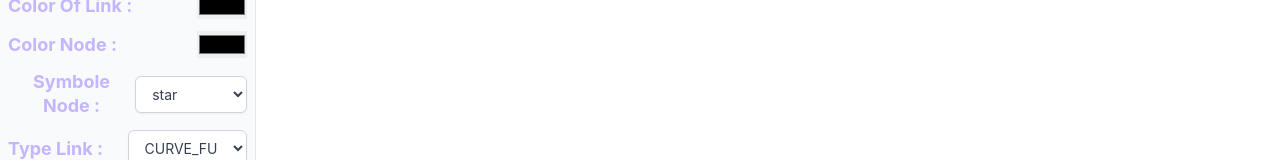
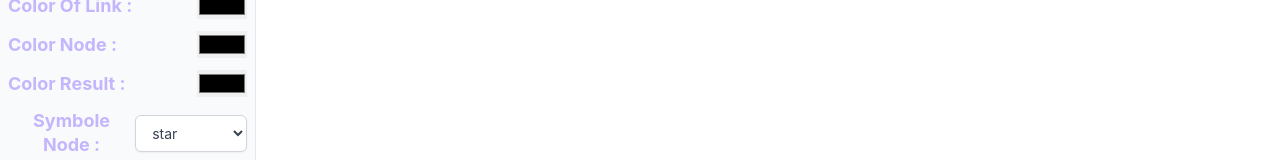
Before and after one commit to imad-oi/Kruskal_algorithm, a React (Vite) app: page / in a window 1280 px wide. Shown: the part 227-387 px from the top of the page. Built offline with nearby package versions, Linux system fonts and the light colour scheme.

Commit message:
add color of result kruskal

```diff
--- a/src/App.jsx
+++ b/src/App.jsx
@@ -1,6 +1,6 @@
 import { useState } from "react";
 import GraphFeed from "./components/GraphFeed";
-import HeaderBar from "./components/HeaderBar";
+import HeaderBar, { configResultColor } from "./components/HeaderBar";
 import axios from "axios";
 import "./App.css";
 import GraphConfig from "./components/GraphConfig.jsx";
@@ -20,6 +20,7 @@ const defaultData = {
 export default function App() {
   const [data, setData] = useState(defaultData);
   const [config, setConfig] = useState(initialConfig);
+  const [configResulColor, setConfigResulColor] = useState(configResultColor.color);
   const [alertMessage, setAlertMessage] = useState("");
   const [nodesToBeDeleted, setNodesToBeDeleted] = useState([]); // [nodeId1, nodeId2, ...
 
@@ -75,6 +76,8 @@ export default function App() {
           setAlertMessage={setAlertMessage}
           nodesToBeDeleted={nodesToBeDeleted}
           setNodesToBeDeleted={setNodesToBeDeleted}
+          configResulColor={configResulColor}
+          setConfigResulColor={setConfigResulColor}
         />
       </div>
       <div className="flex flex-grow ">
@@ -83,6 +86,7 @@ export default function App() {
             nodesToBeDeleted={nodesToBeDeleted}
             setNodesToBeDeleted={setNodesToBeDeleted}
             setConfig={setConfig}
+            setConfigResulColor={setConfigResulColor}
           />
         </div>
         <div className="w-4/5">
--- a/src/components/GraphConfig.jsx
+++ b/src/components/GraphConfig.jsx
@@ -1,3 +1,5 @@
+import { configResultColor } from "./HeaderBar";
+
 const linkType = {
   STRAIGHT: "STRAIGHT",
   CURVE_SMOOTH: "CURVE_SMOOTH",
@@ -42,7 +44,7 @@ export const config = {
   },
 };
 
-const GraphConfig = ({ setConfig, setNodesToBeDeleted, nodesToBeDeleted }) => {
+const GraphConfig = ({ setConfig, setNodesToBeDeleted, nodesToBeDeleted ,setConfigResulColor}) => {
   const handleColorChangeOfLink = (e) => {
     config.link.color = e.target.value;
     const config1 = {
@@ -60,6 +62,11 @@ const GraphConfig = ({ setConfig, setNodesToBeDeleted, nodesToBeDeleted }) => {
       link: { ...config.link },
     };
     setConfig(config1);
+  };
+  const handleResultColorChange = (e) => {
+    configResultColor.color = e.target.value;
+    const config1 = {...configResultColor.color };
+    setConfigResulColor(config1);
   };
   const handleSymbolChange = (e) => {
     config.node.symbolType = e.target.value;
@@ -135,6 +142,17 @@ const GraphConfig = ({ setConfig, setNodesToBeDeleted, nodesToBeDeleted }) => {
             id="colornode"
             value={config.node.color}
             onChange={handleColorChangeOfNoeud}
+          />
+        </div>
+        <div className="flex justify-between items-center w-full">
+          <label className="heading-5" htmlFor="colornode">
+           Color Result :{" "}
+          </label>
+          <input
+            type="color"
+            id="colornode"
+            value={configResultColor.color}
+            onChange={handleResultColorChange}
           />
         </div>
         <div className="flex justify-between items-center w-full">
--- a/src/components/HeaderBar.jsx
+++ b/src/components/HeaderBar.jsx
@@ -15,14 +15,16 @@ export const Form = styled.form`
     gap: 10px;
     flex-wrap: wrap;
 `;
-
-const HeaderBar = ({ setData, data }) => {
+export var configResultColor={
+  color:"#000000"
+}
+const HeaderBar = ({ setData, data,configResulColor }) => {
   return (
     <nav className="bg-black py-6 flex flex-col ">
       <h3 className="heading-1 pb-5">Kruskal algorithm</h3>
       <div className="flex justify-center gap-3">
         <button className="btn" onClick={() => {
-          let result = kruskalAlgo(data, "blue");
+          let result = kruskalAlgo(data, configResulColor);
           console.log(result)
           setData(result);
         }}>Apply Kruskal</button>
```
